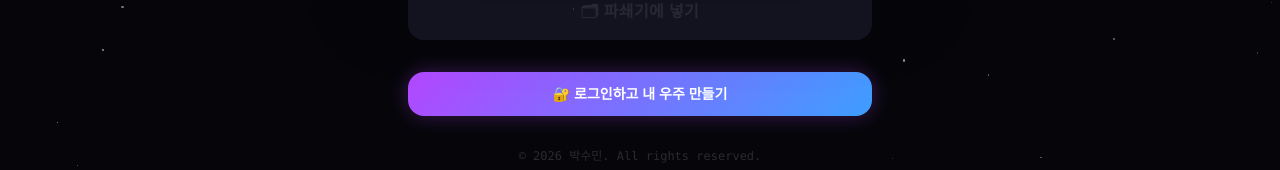
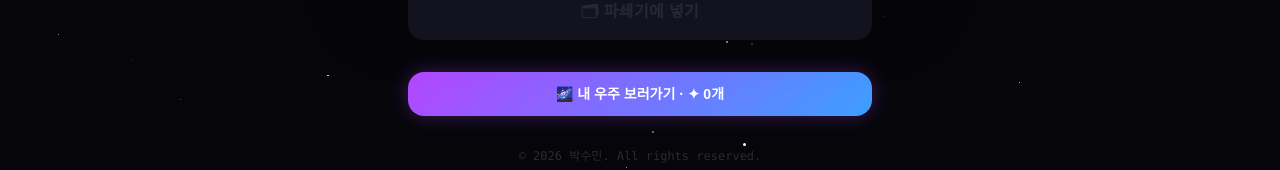
Before and after one commit to kid1015/stress-destroyer, a Next.js app: page / in a window 1280 px wide. Shown: the part 584-754 px from the top of the page. Built offline with nearby package versions, Linux system fonts and the light colour scheme; no server answers.

Commit message:
Update WriteScene.tsx

```diff
--- a/src/components/shredder/WriteScene.tsx
+++ b/src/components/shredder/WriteScene.tsx
@@ -12,7 +12,8 @@ export default function WriteScene() {
   const router = useRouter();
   const supabase = createClient();
   const textareaRef = useRef<HTMLTextAreaElement>(null);
-  const [userInfo, setUserInfo] = useState<{ email: string; starCount: number } | null>(null);
+  const [starCount, setStarCount] = useState<number>(0);
+  const [ready, setReady] = useState(false);
 
   useEffect(() => {
     textareaRef.current?.focus();
@@ -20,14 +21,26 @@ export default function WriteScene() {
   }, []);
 
   useEffect(() => {
-    async function fetchUser() {
-      const { data: { user } } = await supabase.auth.getUser();
+    async function init() {
+      let { data: { user } } = await supabase.auth.getUser();
+
+      // 로그인 안 돼있으면 익명 로그인 자동 실행
+      if (!user) {
+        const { data } = await supabase.auth.signInAnonymously();
+        user = data.user;
+      }
+
       if (user) {
-        const { count } = await supabase.from('stars').select('*', { count: 'exact', head: true }).eq('user_id', user.id);
-        setUserInfo({ email: user.email || '', starCount: count || 0 });
+        const { count } = await supabase
+          .from('stars')
+          .select('*', { count: 'exact', head: true })
+          .eq('user_id', user.id);
+        setStarCount(count || 0);
       }
+
+      setReady(true);
     }
-    fetchUser();
+    init();
   }, []);
 
   const handleShred = () => {
@@ -128,17 +141,13 @@ export default function WriteScene() {
           🗂 파쇄기에 넣기
         </motion.button>
 
-        {userInfo ? (
-          <button onClick={() => { GA.clickUniverseBtn(); router.push('/universe'); }}
+        {ready && (
+          <button
+            onClick={() => { GA.clickUniverseBtn(); router.push('/universe'); }}
             className="w-full py-3 rounded-2xl text-sm font-display font-semibold text-white transition-all active:scale-95 flex items-center justify-center gap-2"
-            style={{ background: 'linear-gradient(135deg, #b347ff, #3d9eff)', boxShadow: '0 0 20px rgba(179,71,255,0.3)' }}>
-            🌌 내 우주 보러가기 · ✦ {userInfo.starCount}개
-          </button>
-        ) : (
-          <button onClick={() => { GA.clickLoginBtn(); router.push('/auth/login'); }}
-            className="w-full py-3 rounded-2xl text-sm font-display font-semibold text-white transition-all active:scale-95"
-            style={{ background: 'linear-gradient(135deg, #b347ff, #3d9eff)', boxShadow: '0 0 20px rgba(179,71,255,0.3)' }}>
-            🔐 로그인하고 내 우주 만들기
+            style={{ background: 'linear-gradient(135deg, #b347ff, #3d9eff)', boxShadow: '0 0 20px rgba(179,71,255,0.3)' }}
+          >
+            🌌 내 우주 보러가기 · ✦ {starCount}개
           </button>
         )}
 
```
